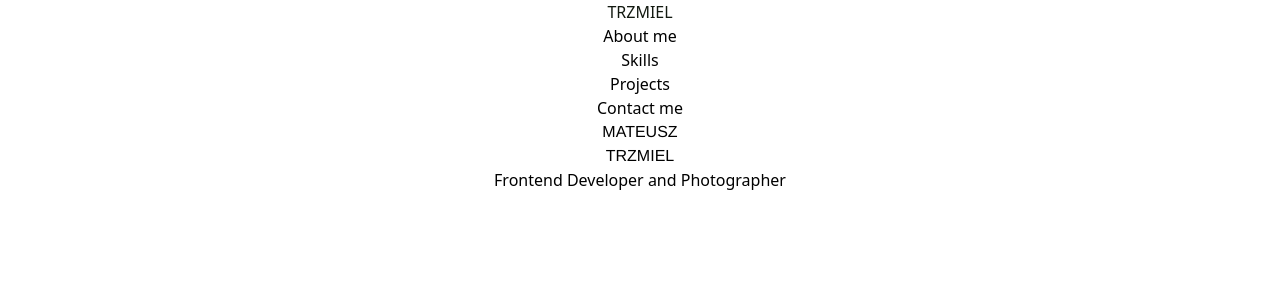
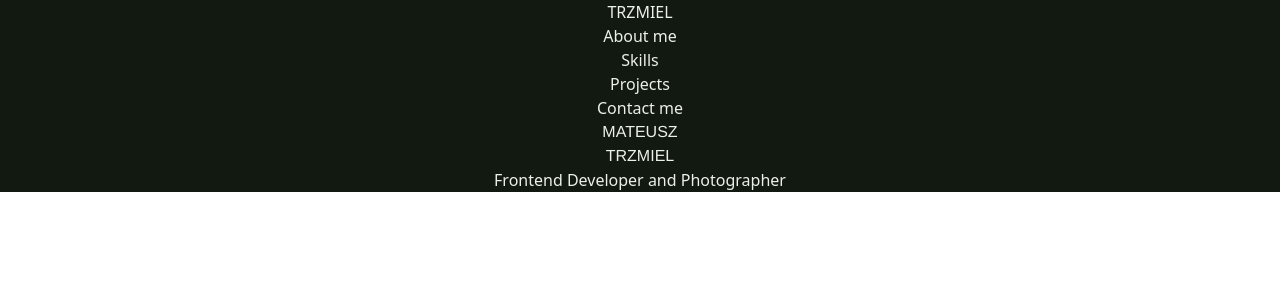
Before and after one commit to TRZMlEL/trzmiel, a React (Create React App) app: page / in a window 1280 px wide. Shown: the top 300 px of the page. Built offline with nearby package versions, Linux system fonts and the light colour scheme.

Commit message:
modified:   src/App.js

```diff
--- a/src/App.js
+++ b/src/App.js
@@ -3,9 +3,9 @@ import './App.css';
 
 function App() {
   return (
-    <div className="App">
+    <div className="App bg-background text-text">
       <header>
-      <h3 class="text-background">TRZMIEL</h3>
+      <h3 className="">TRZMIEL</h3>
       <p>About me</p>
       <p>Skills</p>
       <p>Projects</p>
```
